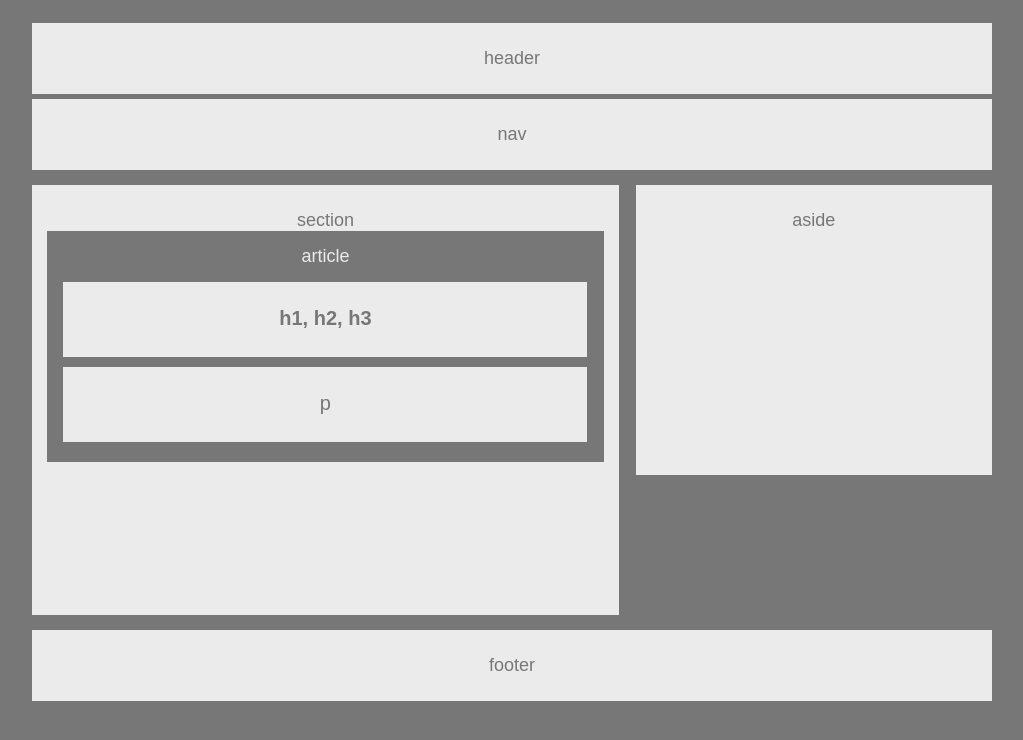
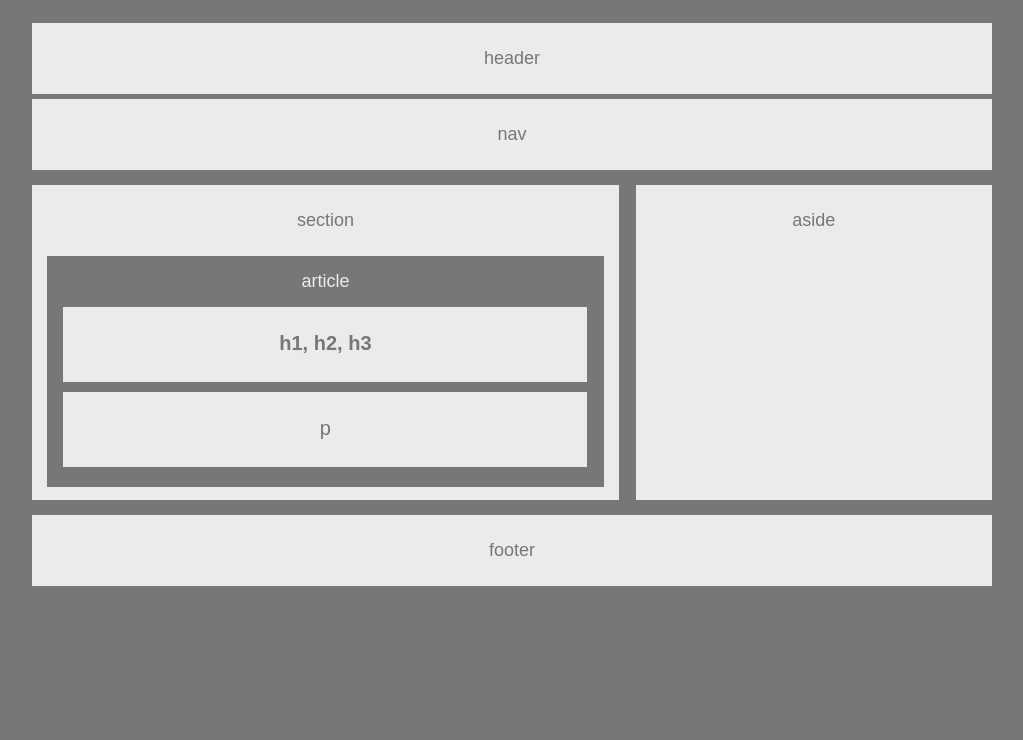
Before and after one commit to jacobwsmith19/HW-Wireframe, a plain HTML site: page index.html in a window 1280 px wide. Shown: the whole page, without its empty margins (128-1151 px from the left). Drawn offline with Linux system fonts and the light colour scheme.

Commit message:
finally figured out the article spacing issue :D

```diff
--- a/style.css
+++ b/style.css
@@ -34,7 +34,7 @@ body {
     float: left;
     width:58%;
     margin-bottom: 15px;
-    height: 390px;
+    height: 275px;
     background-color:#ebebeb;
     padding-left: 15px;
     padding-right: 15px;
@@ -46,7 +46,7 @@ body {
 
   aside {
     float: right;
-    height: 250px;
+    height: 275px;
     width: 34%;
     border-top-width: 20px;
     background-color:#ebebeb;
@@ -70,6 +70,7 @@ body {
     background-color:#777;
     color:#ebebeb;
     padding: 15px;
+    border-top: 25px solid;
   }
 
   h1 {
```
